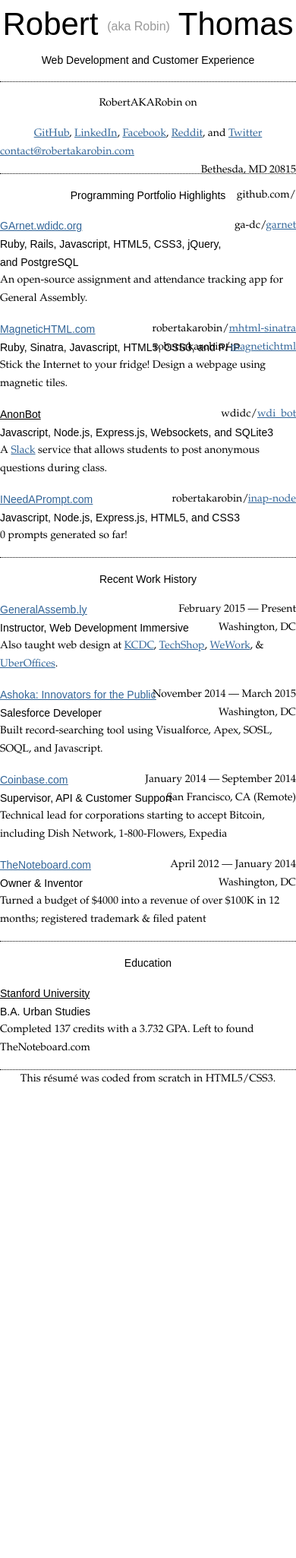
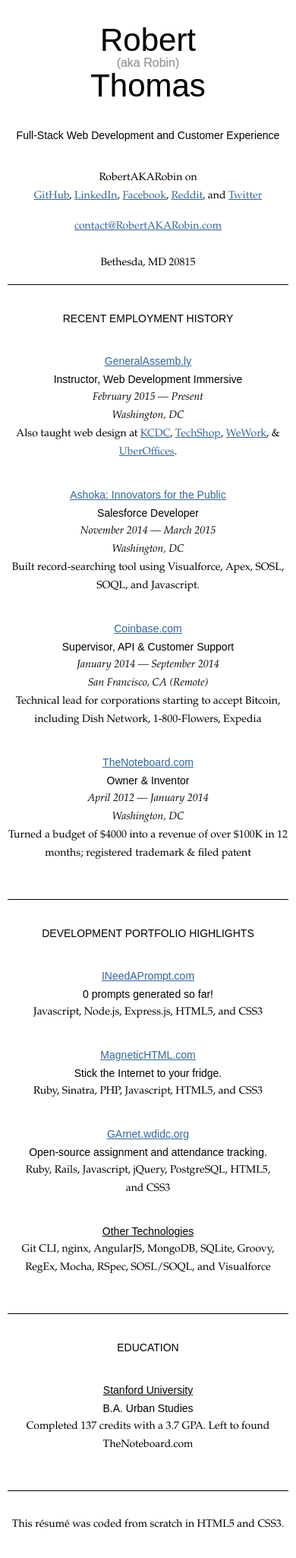
Before and after one commit to RobertAKARobin/robertakarobin.github.io, a PHP site: page / in a window 390 px wide. Shown: the whole page at 76% size. Before the commit the page ends 1425 px from the top, so only its background shows below. Run offline with PHP 8.4, Linux system fonts and the light colour scheme; data that the repository does not hold is empty.

Commit message:
CSS: Responsive

```diff
--- a/css/business.css
+++ b/css/business.css
@@ -17,26 +17,16 @@ body{
   font-size: 14px;
   line-height: 24px;
   margin:0 auto;
-  max-width:800px;
   text-align:center;
-}
-h3, li, section p{
-  text-align:left;
 }
 div, section, header, li{
   position:relative;
 }
 a{
-  color:#369;
   cursor:pointer;
-  text-decoration:underline;
-}
-a:hover{
-  color:#69c;
 }
 
-header
-{
+header{
   font-family: "Futura","Arial Rounded MT Bold","Helvetica Rounded",Arial,sans-serif;
 }
 body, aside{
@@ -44,40 +34,27 @@ body, aside{
 }
 h1{
   font-size:42px;
-  line-height:64px;
+  line-height:42px;
 }
 h1 sup{
   vertical-align:middle;
   font-size:1rem;
-  color:#999;
 }
 h3{
   text-decoration:underline;
 }
-aside{
-  position:absolute;
-  top:0;
-  right:0;
-}
-aside,
-aside p,
-aside li{
-  text-align:right;
-}
 address{
   font-style:normal;
+  position:relative;
 }
 section, footer{
-  border-top:1px dotted #000;
+  border-top:1px solid #000;
 }
-h1+p, h2{
-  margin-bottom:1rem;
-}
-h3{
-  margin-top:1rem;
+body>section{
+  border-top:none;
 }
 section{
-  padding:1rem 0;
+  padding-bottom:1rem;
 }
 
 .il,
@@ -90,3 +67,95 @@ section{
 .il li:last-of-type:before{
   content:"and ";
 }
+
+@media screen{
+  body{
+    padding-left:10px;
+    padding-right:10px;
+    padding-top:2rem;
+  }
+  h1{
+    text-shadow:0 0 1px #bbb;
+  }
+  h1 sup{
+    color:#999;
+  }
+  a{
+    text-decoration:underline;
+    color:#369;
+  }
+  a:hover{
+    color:#69c;
+  }
+}
+@media all and (min-width:501px){
+  h3, li, section p{
+    text-align:left;
+  }
+  h1+p{
+    text-align:center;
+  }
+  aside,
+  address p+p{
+    position:absolute;
+    top:0;
+    right:0;
+  }
+  aside,
+  aside p,
+  aside li,
+  address p+p{
+    text-align:right;
+  }
+  ol>li:not(:last-of-type){
+    margin-bottom:1rem;
+  }
+}
+
+@media screen and (min-width:501px){
+  footer>p,
+  h1+p,
+  h2{
+    margin:1rem auto;
+  }
+  body{
+    max-width:800px;
+    padding-bottom:2rem;
+  }
+}
+
+@media screen and (max-width:500px){
+  h1 sup{
+    display:block;
+    line-height:18px;
+  }
+  address{
+    margin-top:1rem;
+  }
+  footer>p,
+  h1+p,
+  h2{
+    margin:2rem auto;
+  }
+  aside{
+    font-style:italic;
+  }
+  h2{
+    text-transform:uppercase;
+  }
+  ol>li{
+    margin-bottom:2rem;
+  }
+}
+
+@media print{
+  h1{
+    text-shadow:none;
+  }
+  a{
+    text-decoration: none;
+  }
+  .np{
+    display:none;
+  }
+}
--- a/index.php
+++ b/index.php
@@ -19,13 +19,13 @@
   </head>
   <body>
 
+    <section>
       <header>
         <h1>Robert <sup>(aka Robin)</sup> Thomas</h1>
-      <p>Web Development and Customer Experience</p>
+        <p>Full-Stack Web Development and Customer Experience</p>
       </header>
-
-    <section>
-      <h2 class="il">RobertAKARobin on</h2>
+      <div class="np">
+        <p class="il">RobertAKARobin on</p>
         <ul class="il">
           <li><a href="https://github.com/robertakarobin">GitHub</a></li>
           <li><a href="http://www.linkedin.com/in/robertakarobin">LinkedIn</a></li>
@@ -33,96 +33,18 @@
           <li><a href="http://www.reddit.com/user/robertgfthomas">Reddit</a></li>
           <li><a href="https://twitter.com/robertakarobin">Twitter</a></li>
         </ul>
-      <div>
+      </div>
       <address>
-          <p><a href="mailto:hello@robertakarobin.com">contact@robertakarobin.com</a>
+        <p><a href="mailto:hello@robertakarobin.com">contact@RobertAKARobin.com</a>
         <!-- Phone --><?php if($localhost) echo("<br/>" . $contact["phone"]); ?></p>
-        </address>
-        <aside>
-          <address>
         <p><!-- Street --><?php if($localhost) echo($contact["street"] . "<br/>"); ?>
         Bethesda, MD 20815</p>
       </address>
-        </aside>
-      </div>
     </section>
 
     <main>
       <section>
-        <header>
-          <h2>Programming Portfolio Highlights</h2>
-          <aside>github.com/</aside>
-        </header>
-        <ol>
-          <li>
-            <header>
-              <h3><a href="http://garnet.wdidc.org">GArnet.wdidc.org</a></h3>
-              <ul class="il">
-                <li>Ruby</li>
-                <li>Rails</li>
-                <li>Javascript</li>
-                <li>HTML5</li>
-                <li>CSS3</li>
-                <li>jQuery</li>
-                <li>PostgreSQL</li>
-              </ul>
-              <aside>ga-dc/<a href="http://github.com/ga-dc/garnet">garnet</a></aside>
-            </header>
-            <p>An open-source assignment and attendance tracking app for General Assembly.</p>
-          </li>
-          <li>
-            <header>
-              <h3><a href="http://www.magnetichtml.com">MagneticHTML.com</a></h3>
-              <ul class="il">
-                <li>Ruby</li>
-                <li>Sinatra</li>
-                <li>Javascript</li>
-                <li>HTML5</li>
-                <li>CSS3</li>
-                <li>PHP</li>
-              </ul>
-              <aside>
-                <ul>
-                  <li>robertakarobin/<a href="http://github.com/robertakarobin/mhtml-sinatra">mhtml-sinatra</a></li>
-                  <li>robertakarobin/<a href="http://github.com/robertakarobin/magnetichtml">magnetichtml</a></li>
-                </ul>
-              </aside>
-            </header>
-            <p>Stick the Internet to your fridge! Design a webpage using magnetic tiles.</p>
-          </li>
-          <li>
-            <header>
-              <h3>AnonBot</h3>
-              <ul class="il">
-                <li>Javascript</li>
-                <li>Node.js</li>
-                <li>Express.js</li>
-                <li>Websockets</li>
-                <li>SQLite3</li>
-              </ul>
-              <aside>wdidc/<a href="http://github.com/wdidc/wdi_bot">wdi_bot</a></aside>
-            </header>
-            <p>A <a href="http://slack.com">Slack</a> service that allows students to post anonymous questions during class.</p>
-          </li>
-          <li>
-            <header>
-              <h3><a href="http://ineedaprompt.com">INeedAPrompt.com</a></h3>
-              <ul class="il">
-                <li>Javascript</li>
-                <li>Node.js</li>
-                <li>Express.js</li>
-                <li>HTML5</li>
-                <li>CSS3</li>
-              </ul>
-              <aside>robertakarobin/<a href="http://github.com/robertakarobin/inap-node">inap-node</a></aside>
-            </header>
-            <p><?php echo number_format($inap_count); ?> prompts generated so far!</p>
-          </li>
-        </ol>
-      </section>
-
-      <section>
-        <header><h2>Recent Work History</h2></header>
+        <header><h2>Recent Employment History</h2></header>
         <ol>
           <li>
             <header>
@@ -172,21 +94,89 @@
       </section>
 
       <section>
+        <header>
+          <h2>Development Portfolio Highlights</h2>
+        </header>
+        <ol>
+          <li>
+            <header>
+              <h3><a href="http://ineedaprompt.com">INeedAPrompt.com</a></h3>
+              <p><?php echo number_format($inap_count); ?> prompts generated so far!</p>
+            </header>
+            <ul class="il">
+              <li>Javascript</li>
+              <li>Node.js</li>
+              <li>Express.js</li>
+              <li>HTML5</li>
+              <li>CSS3</li>
+            </ul>
+          </li>
+          <li>
+            <header>
+              <h3><a href="http://www.magnetichtml.com">MagneticHTML.com</a></h3>
+              <p>Stick the Internet to your fridge.</p>
+            </header>
+            <ul class="il">
+              <li>Ruby</li>
+              <li>Sinatra</li>
+              <li>PHP</li>
+              <li>Javascript</li>
+              <li>HTML5</li>
+              <li>CSS3</li>
+            </ul>
+          </li>
+          <li>
+            <header>
+              <h3><a href="http://garnet.wdidc.org">GArnet.wdidc.org</a></h3>
+              <p>Open-source assignment and attendance tracking.</p>
+            </header>
+            <ul class="il">
+              <li>Ruby</li>
+              <li>Rails</li>
+              <li>Javascript</li>
+              <li>jQuery</li>
+              <li>PostgreSQL</li>
+              <li>HTML5</li>
+              <li>CSS3</li>
+            </ul>
+          </li>
+          <li>
+            <header>
+              <h3>Other Technologies</h3>
+            </header>
+            <ul class="il">
+              <li>Git CLI</li>
+              <li>nginx</li>
+              <li>AngularJS</li>
+              <li>MongoDB</li>
+              <li>SQLite</li>
+              <li>Groovy</li>
+              <li>RegEx</li>
+              <li>Mocha</li>
+              <li>RSpec</li>
+              <li>SOSL/SOQL</li>
+              <li>Visualforce</li>
+            </ul>
+          </li>
+        </ol>
+      </section>
+
+      <section class="np">
         <header><h2>Education</h2></header>
-        <ul>
+        <ol>
           <li>
             <header>
               <h3>Stanford University</h3>
               <p>B.A. Urban Studies</p>
             </header>
-            <p>Completed 137 credits with a 3.732 GPA. Left to found TheNoteboard.com</p>
+            <p>Completed 137 credits with a 3.7 GPA. Left to found TheNoteboard.com</p>
           </li>
-        </ul>
+        </ol>
       </section>
     </main>
 
     <footer>
-      <p>This r&eacute;sum&eacute; was coded from scratch in HTML5/CSS3.</p>
+      <p>This r&eacute;sum&eacute; was coded from scratch in HTML5 and CSS3.</p>
     </footer>
 
   </body>
```
Lines whose indentation alone changed are shown as unchanged.
